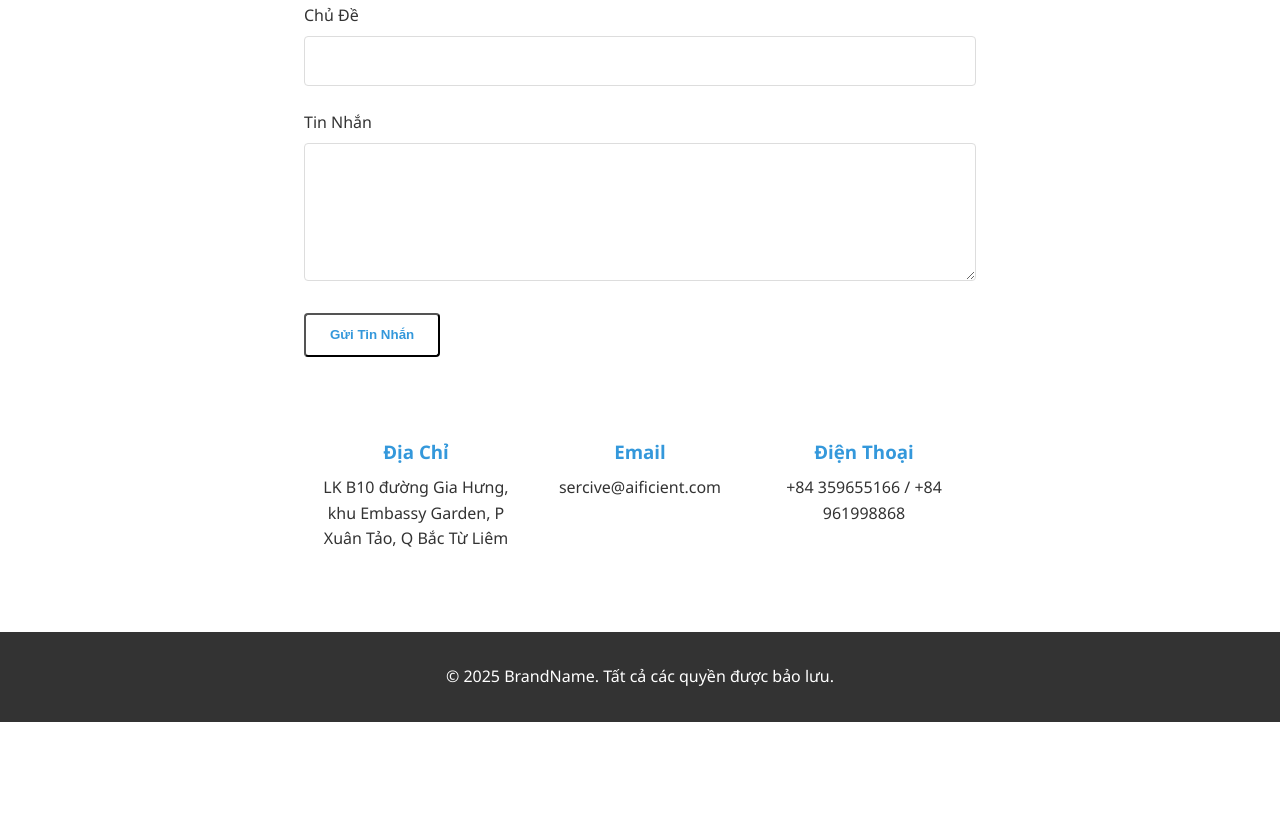
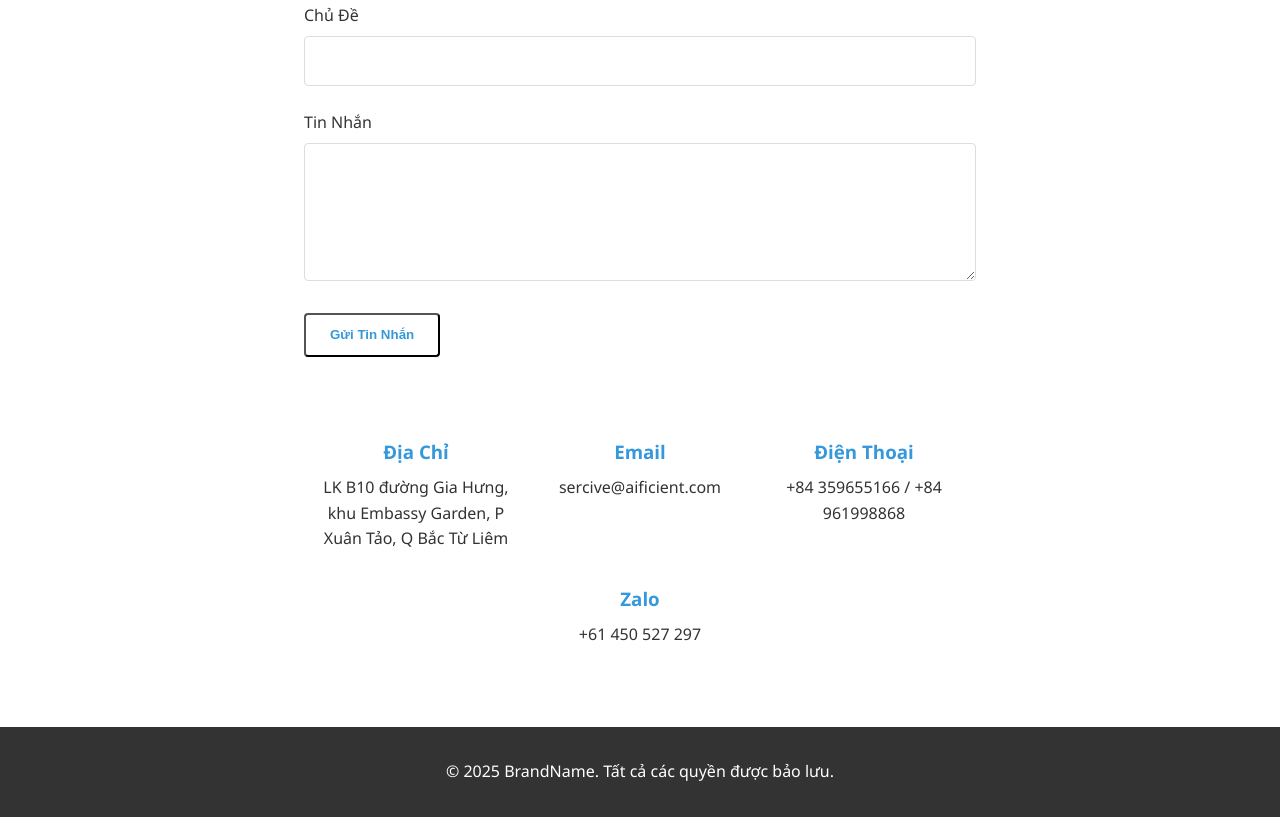
Before and after one commit to aificientvn/website, a website: page public/contact.html in a window 1280 px wide. Shown: the part 540-1357 px from the top of the page. Before the commit the page ends 1262 px from the top, so only its background shows below. Drawn offline with Linux system fonts and the light colour scheme.

Commit message:
sua trang san pham

```diff
--- a/public/contact.html
+++ b/public/contact.html
@@ -66,7 +66,12 @@
       <h3>Điện Thoại</h3>
       <p>+84 359655166 / +84 961998868</p>
     </div>
-  </section>
+    <div class="info-item">
+        <h3>Zalo</h3>
+        <p>+61 450 527 297</p>
+      </div>
+
+</section>
 
   <footer>
     <p>&copy; 2025 BrandName. Tất cả các quyền được bảo lưu.</p>
```
